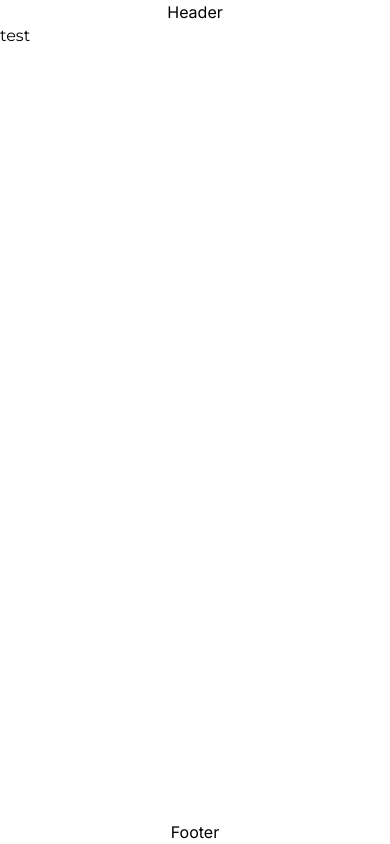
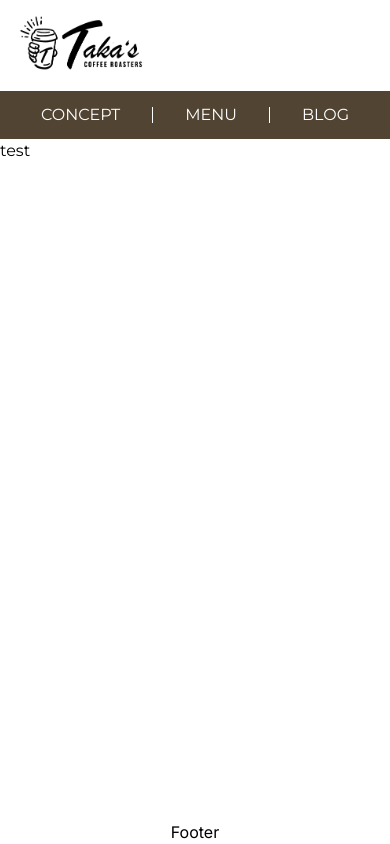
Before and after one commit to hidaka88jp/portfolio--takascoffee--next, a Next.js app: page / in a window 390 px wide. Built offline with nearby package versions, Linux system fonts and the light colour scheme; no server answers.

Commit message:
feat: add header component with navigation and logos

```diff
--- a/src/app/globals.css
+++ b/src/app/globals.css
@@ -3,4 +3,6 @@
 @theme inline {
   --font-sans: var(--font-inter);
   --font-display: var(--font-montserrat);
+
+  --color-primary: #524433;
 }
--- a/src/components/layout/Header/index.tsx
+++ b/src/components/layout/Header/index.tsx
@@ -1,7 +1,34 @@
+import Link from 'next/link';
+import Image from 'next/image';
+
 export default function Header() {
   return (
-    <header>
-      <p className='text-center'>Header</p>
+    <header className='sm:flex sm:items-center sm:justify-between'>
+      <Link href='/'>
+        <Image
+          src='/common/logo-header.png'
+          alt="Taka's Coffee"
+          width={325}
+          height={50}
+          className='m-4 h-auto w-32 sm:mx-7 sm:w-40'
+          priority
+        />
+      </Link>
+      <nav className='bg-primary px-4 py-3 sm:bg-transparent sm:p-0'>
+        <ul className='font-display sm:text-primary flex items-center justify-center gap-8 text-white sm:gap-0'>
+          <li className='sm:hover:bg-primary sm:px-12 sm:py-3.5 sm:transition sm:duration-250 sm:ease-in-out sm:hover:text-white'>
+            <Link href='/concept'>CONCEPT</Link>
+          </li>
+          <li aria-hidden='true' className='h-4 w-px bg-white sm:hidden' />
+          <li className='sm:hover:bg-primary sm:px-12 sm:py-3.5 sm:transition sm:duration-250 sm:ease-in-out sm:hover:text-white'>
+            <Link href='/menu'>MENU</Link>
+          </li>
+          <li aria-hidden='true' className='h-4 w-px bg-white sm:hidden' />
+          <li className='sm:hover:bg-primary sm:px-12 sm:py-3.5 sm:transition sm:duration-250 sm:ease-in-out sm:hover:text-white'>
+            <Link href='/blog'>BLOG</Link>
+          </li>
+        </ul>
+      </nav>
     </header>
   );
 }
```
Also changed, not shown: public/common/logo-footer.png (added), public/common/logo-header.png (added).
